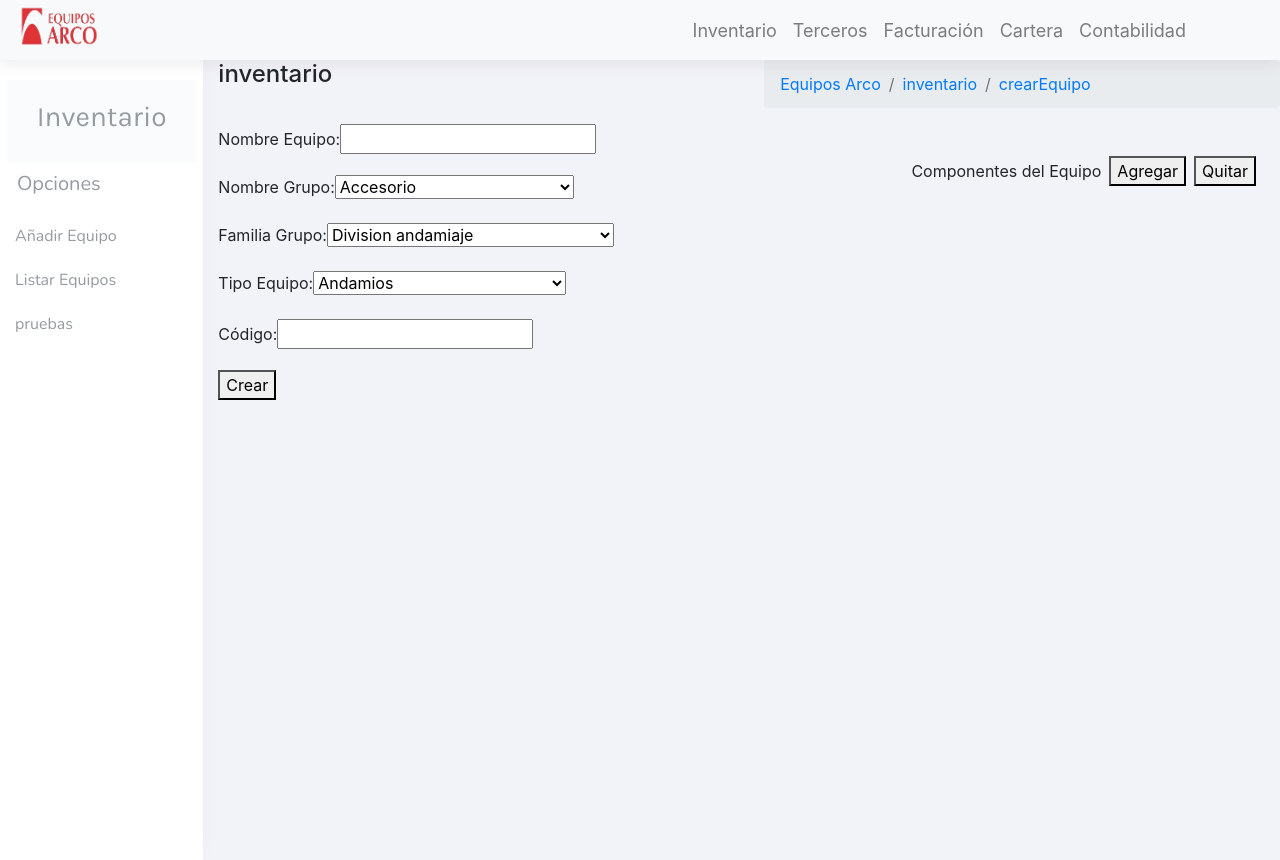
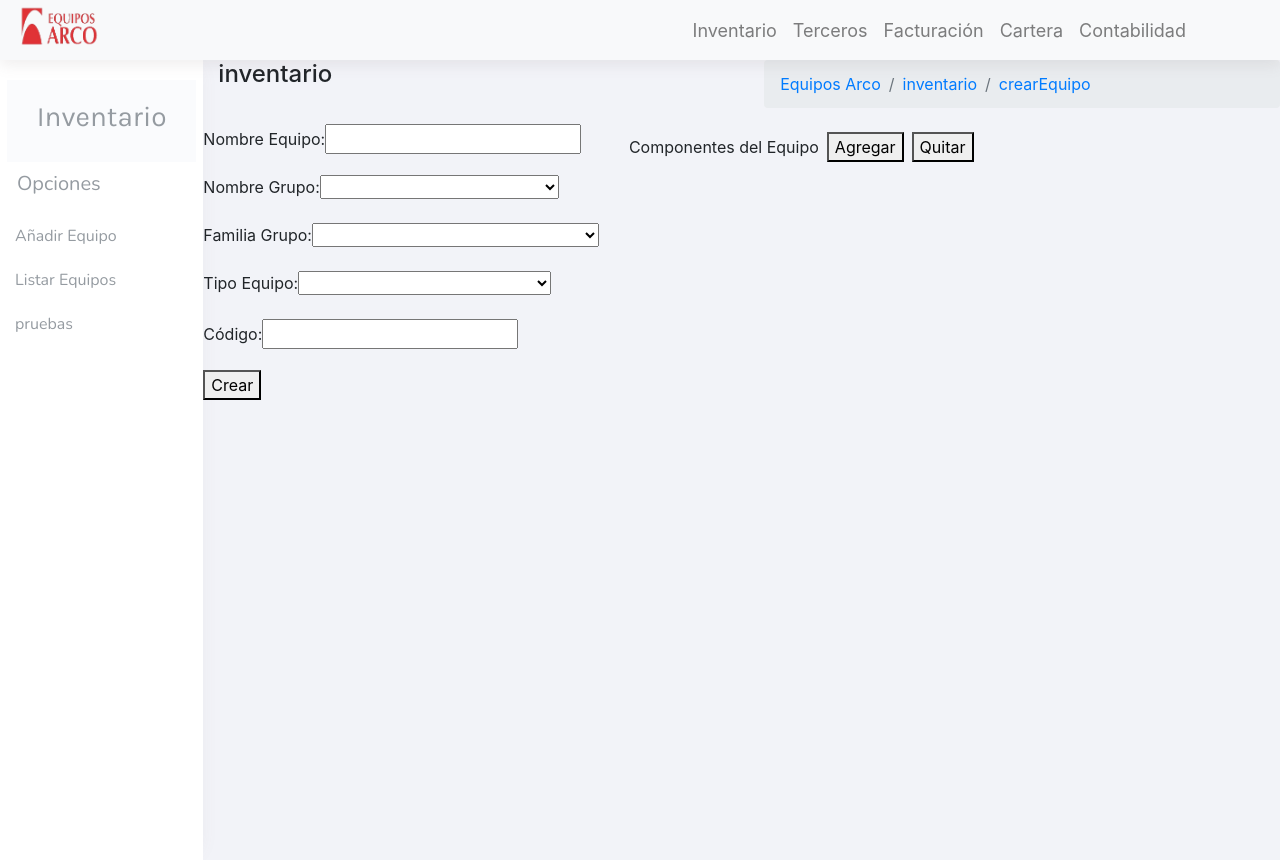
Before and after one commit to ar-corinaldi/EquiposARCO, a React (Create React App) app in the folder front/: page /inventario/crearEquipo in a window 1280 px wide. Built offline with nearby package versions, Linux system fonts and the light colour scheme.

Commit message:
EquipoCreate working con componentes

```diff
--- a/front/src/App.js
+++ b/front/src/App.js
@@ -4,7 +4,7 @@ import "./App.css";
 // Components
 import Navbar from "./components/Navbar";
 import Sidebar from "./components/SidebarComponents/Sidebar";
-import Equipo from "./components/EquipoList/Equipo";
+import EquipoList from "./components/EquipoList/EquipoList";
 import Terceros from "./components/TercerosComponents/Terceros";
 import Tercero from "./components/Tercero/Tercero";
 import TerceroDetail from "./components/Tercero/TerceroDetail";
@@ -39,16 +39,23 @@ function App() {
                 <Route path="/" exact />
                 <Route
                   path="/inventario/crearEquipo"
-                  component={EquipoCreate}
+                  component={() => (
+                    <EquipoCreate
+                      fields={{
+                        nombreEquipo: "",
+                        nombreFamilia: "",
+                        nombreGrupo: "",
+                        codigo: "",
+                      }}
+                      formAction="/equipos"
+                    />
+                  )}
                 />
                 <Route
                   path="/inventario/equipos/:idEquipo"
                   component={EquipoDetail}
                 />
-                <Route
-                  path="/inventario/equipos"
-                  component={() => <Equipo />}
-                />
+                <Route path="/inventario/equipos" component={EquipoList} />
                 <Route path="/inventario/terceros" component={Terceros} />
                 <Route
                   path="/terceros/listar_terceros"
--- a/front/src/components/EquipoCreate/EquipoComponenteForm.js
+++ b/front/src/components/EquipoCreate/EquipoComponenteForm.js
@@ -1,16 +1,36 @@
 import React from "react";
 
 function EquipoComponenteForm(props) {
+  const handleChange = (e, id) => {
+    const val = e.target.value;
+    props.setComponentes((prev) => {
+      return prev.map((comp) => {
+        if (comp.equipo._id === id) {
+          comp.cantidad = val;
+        }
+        return comp;
+      });
+    });
+  };
   return (
     <React.Fragment>
       {props.componentes.map((comp, index) => (
         <div key={index} className="form-group">
-          <label htmlFor={"componente" + index}>Código: </label>
-          <input name={"componente" + index} />
-          <label className="ml-2" htmlFor={"cantidad"}>
-            Cantidad:{" "}
+          <label htmlFor={"componente" + index}>Nombre: </label>
+          <input
+            name={"componente" + index}
+            disabled
+            value={comp.equipo.nombreEquipo}
+          />
+          <label className="ml-2" htmlFor={"cantidad"} disabled>
+            Cantidad:
           </label>
-          <input name={"cantidad"} />
+          <input
+            name={"cantidad"}
+            required
+            value={comp.cantidad}
+            onChange={(e) => handleChange(e, comp.equipo._id)}
+          />
         </div>
       ))}
     </React.Fragment>
--- a/front/src/components/EquipoCreate/EquipoCreate.js
+++ b/front/src/components/EquipoCreate/EquipoCreate.js
@@ -1,48 +1,56 @@
 import React, { useState } from "react";
 import EquipoForm from "./EquipoForm";
-import EquipoComponenteForm from "./EquipoComponenteForm";
-import Col from "react-bootstrap/Col";
+import withFormHandling from "../withFormHandling";
+import Row from "react-bootstrap/Row";
 
 function EquipoCreate(props) {
   const [componentes, setComponentes] = useState([]);
+  const [error, setError] = useState(null);
+  const { handleChange, fields } = props;
+  const handleSubmitPOSTEquipo = async (e) => {
+    e.preventDefault();
+    const options = {
+      method: "POST",
+      body: JSON.stringify(fields),
+      headers: {
+        "Content-Type": "application/json",
+      },
+    };
+    // console.log(componentes);
+    try {
+      fields.componentes = componentes.map((componente) => {
+        const newComponente = {};
+        newComponente.cantidad = componente.cantidad;
+        newComponente.equipoID = componente.equipo._id;
+        if (componente.cantidad === 0) {
+          setError("La cantidad del componente debe ser mayor a 0");
+          throw new Error("La cantidad del componente debe ser mayor a 0");
+        }
+        return newComponente;
+      });
+      console.log(fields);
+      const res = await fetch(props.formAction, options);
+      const data = await res.json();
+      console.log(data);
+    } catch (e) {}
+  };
   return (
-    <React.Fragment>
-      <Col>
+    <form onSubmit={handleSubmitPOSTEquipo}>
+      <Row>
         <EquipoForm
-          formAction={"/equipos"}
-          fields={{
-            nombreEquipo: "",
-            nombreFamilia: "",
-            nombreGrupo: "",
-            codigo: "",
-          }}
+          formAction={props.formAction}
+          fields={fields}
           componentes={componentes}
           setComponentes={setComponentes}
+          handleChange={handleChange}
         />
-      </Col>
-      <Col md="auto" className="m-4">
-        Componentes del Equipo
-        <EquipoComponenteForm componentes={componentes} />
-        <button
-          className="m-2"
-          onClick={() =>
-            setComponentes((prev) => [...prev, { codigo: "", cantidad: 0 }])
-          }
-        >
-          Agregar
-        </button>
-        <button
-          onClick={() =>
-            setComponentes((prev) =>
-              prev.filter((val, index) => index !== prev.length - 1)
-            )
-          }
-        >
-          Quitar
-        </button>
-      </Col>
-    </React.Fragment>
+      </Row>
+      <button type="submit" onClick={() => setError(null)}>
+        Crear
+      </button>
+      {error}
+    </form>
   );
 }
 
-export default EquipoCreate;
+export default withFormHandling(EquipoCreate);
--- a/front/src/components/EquipoCreate/EquipoForm.js
+++ b/front/src/components/EquipoCreate/EquipoForm.js
@@ -1,7 +1,10 @@
-import React from "react";
-import withFormHandling from "../withFormHandling";
+import React, { useState } from "react";
+import EquipoComponenteForm from "./EquipoComponenteForm";
+import EquipoModalBuscar from "./EquipoModalBuscar";
+import Col from "react-bootstrap/Col";
 
 const tiposEquipo = [
+  "",
   "andamios",
   "elementos formaleta entrepiso",
   "encofrado",
@@ -11,6 +14,7 @@ const tiposEquipo = [
 ];
 
 const nombresFamilia = [
+  "",
   "division andamiaje",
   "division de equipos menores",
   "division de formaleteria",
@@ -26,6 +30,7 @@ const nombresFamilia = [
 ];
 
 const nombresGrupo = [
+  "",
   "accesorio",
   "allanadora",
   "andamio colgante",
@@ -77,16 +82,22 @@ const nombresGrupo = [
 ];
 
 function EquipoForm(props) {
-  const {
-    fields,
-    handleChange,
-    handleSubmitPOST,
-    componentes,
-    setComponentes,
-  } = props;
+  const { fields, handleChange, componentes, setComponentes } = props;
+  const [show, setShow] = useState(false);
+  const handleShow = (e) => {
+    e.preventDefault();
+    setShow(true);
+  };
 
+  const handleRemove = (e) => {
+    e.preventDefault();
+    setComponentes((prev) =>
+      prev.filter((val, index) => index !== prev.length - 1)
+    );
+  };
   return (
-    <form onSubmit={handleSubmitPOST}>
+    <React.Fragment>
+      <Col md="auto">
         <div className="form-group">
           <label htmlFor="nombreEquipo">Nombre Equipo:</label>
           <input
@@ -105,7 +116,9 @@ function EquipoForm(props) {
           >
             {nombresGrupo.map((nombreGrupo) => (
               <option key={nombreGrupo} value={nombreGrupo}>
-              {nombreGrupo[0].toUpperCase() + nombreGrupo.slice(1)}
+                {nombreGrupo.length > 0
+                  ? nombreGrupo[0].toUpperCase() + nombreGrupo.slice(1)
+                  : ""}
               </option>
             ))}
           </select>
@@ -119,7 +132,9 @@ function EquipoForm(props) {
           >
             {nombresFamilia.map((nombreFamilia) => (
               <option key={nombreFamilia} value={nombreFamilia}>
-              {nombreFamilia[0].toUpperCase() + nombreFamilia.slice(1)}
+                {nombreFamilia.length > 0
+                  ? nombreFamilia[0].toUpperCase() + nombreFamilia.slice(1)
+                  : ""}
               </option>
             ))}
           </select>
@@ -133,7 +148,9 @@ function EquipoForm(props) {
           >
             {tiposEquipo.map((tipoEquipo) => (
               <option key={tipoEquipo} value={tipoEquipo}>
-              {tipoEquipo[0].toUpperCase() + tipoEquipo.slice(1)}
+                {tipoEquipo.length > 0
+                  ? tipoEquipo[0].toUpperCase() + tipoEquipo.slice(1)
+                  : ""}
               </option>
             ))}
           </select>
@@ -147,9 +164,26 @@ function EquipoForm(props) {
             onChange={handleChange}
           />
         </div>
-      <button type="submit">Crear</button>
-    </form>
+      </Col>
+      <Col md="auto">
+        Componentes del Equipo
+        <EquipoModalBuscar
+          show={show}
+          setShow={setShow}
+          setComponentes={setComponentes}
+          componentes={componentes}
+        />
+        <EquipoComponenteForm
+          setComponentes={setComponentes}
+          componentes={componentes}
+        />
+        <button className="m-2" onClick={handleShow}>
+          Agregar
+        </button>
+        <button onClick={handleRemove}>Quitar</button>
+      </Col>
+    </React.Fragment>
   );
 }
 
-export default withFormHandling(EquipoForm);
+export default EquipoForm;
--- /dev/null
+++ b/front/src/components/EquipoCreate/EquipoModalBuscar.js
@@ -0,0 +1,31 @@
+import React, { useState, useEffect } from "react";
+import EquipoList from "../EquipoList/EquipoList";
+import Modal from "react-bootstrap/Modal";
+import Button from "react-bootstrap/Button";
+export const ModalContext = React.createContext();
+
+function ModalBuscarEquipo(props) {
+  const { show, setShow, setComponentes } = props;
+
+  useEffect(() => {
+    handleClose();
+  }, [props.componentes]);
+
+  const handleClose = () => setShow(false);
+  return (
+    <React.Fragment>
+      <Modal show={show} onHide={handleClose}>
+        <Modal.Header closeButton>
+          <Modal.Title>Equipo Componente</Modal.Title>
+        </Modal.Header>
+        <Modal.Body>
+          <ModalContext.Provider>
+            <EquipoList setComponentes={setComponentes} />
+          </ModalContext.Provider>
+        </Modal.Body>
+      </Modal>
+    </React.Fragment>
+  );
+}
+
+export default ModalBuscarEquipo;
--- a/front/src/components/EquipoList/Equipo.js
+++ b/front/src/components/EquipoList/EquipoList.js
@@ -5,7 +5,7 @@ import Row from "react-bootstrap/Row";
 import Col from "react-bootstrap/Col";
 import Container from "react-bootstrap/Container";
 import Pagination from "../Pagination";
-function Equipo() {
+function Equipo(props) {
   const [equipos, setEquipos] = useState([]);
   const [filterText, setFilterText] = useState("");
   const [currentPage, setCurrentPage] = useState(1);
@@ -36,7 +36,6 @@ function Equipo() {
     setEquipos(newEquipos);
     setLoading(false);
   };
-
   return (
     <Container>
       <Row>
@@ -48,6 +47,7 @@ function Equipo() {
             equipos={equipos}
             filterText={filterText}
             loading={loading}
+            setComponentes={props.setComponentes}
           />
         </Col>
       </Row>
--- a/front/src/components/Select.js
+++ b/front/src/components/Select.js
@@ -14,10 +14,7 @@ function Select(props) {
         <Autocomplete
           id="combo-box-demo"
           options={props.opciones}
-          getOptionLabel={(option, value) => {
-            console.log("Prueba", option, value);
-            return option;
-          }}
+          getOptionLabel={(option, value) => option}
           defaultValue={props.filter}
           style={{ width: 300 }}
           value={props.filter}
```
Also changed, not shown: front/src/components/EquipoDetail/EquipoDetail.js (+3 -32 lines), front/src/components/EquipoDetail/PropiedadesComponentesContainer.js (added, +67 -0 lines), front/src/components/EquipoList/EquipoRow.js (+20 -5 lines), front/src/components/EquipoList/EquipoTable.js (+11 -5 lines), 1 other file (tests, documents, lock files or other folders). Lines whose indentation alone changed are shown as unchanged.
